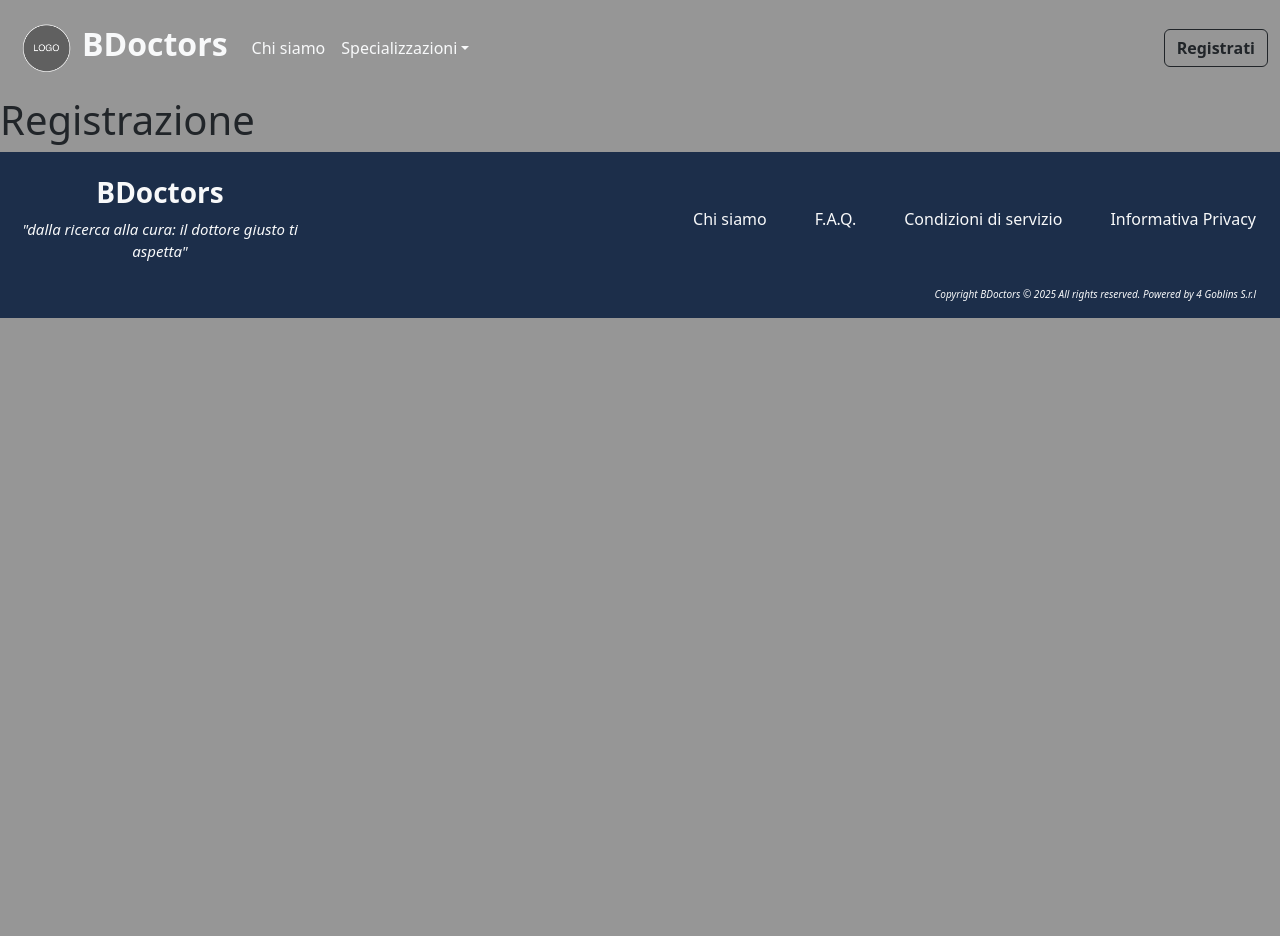
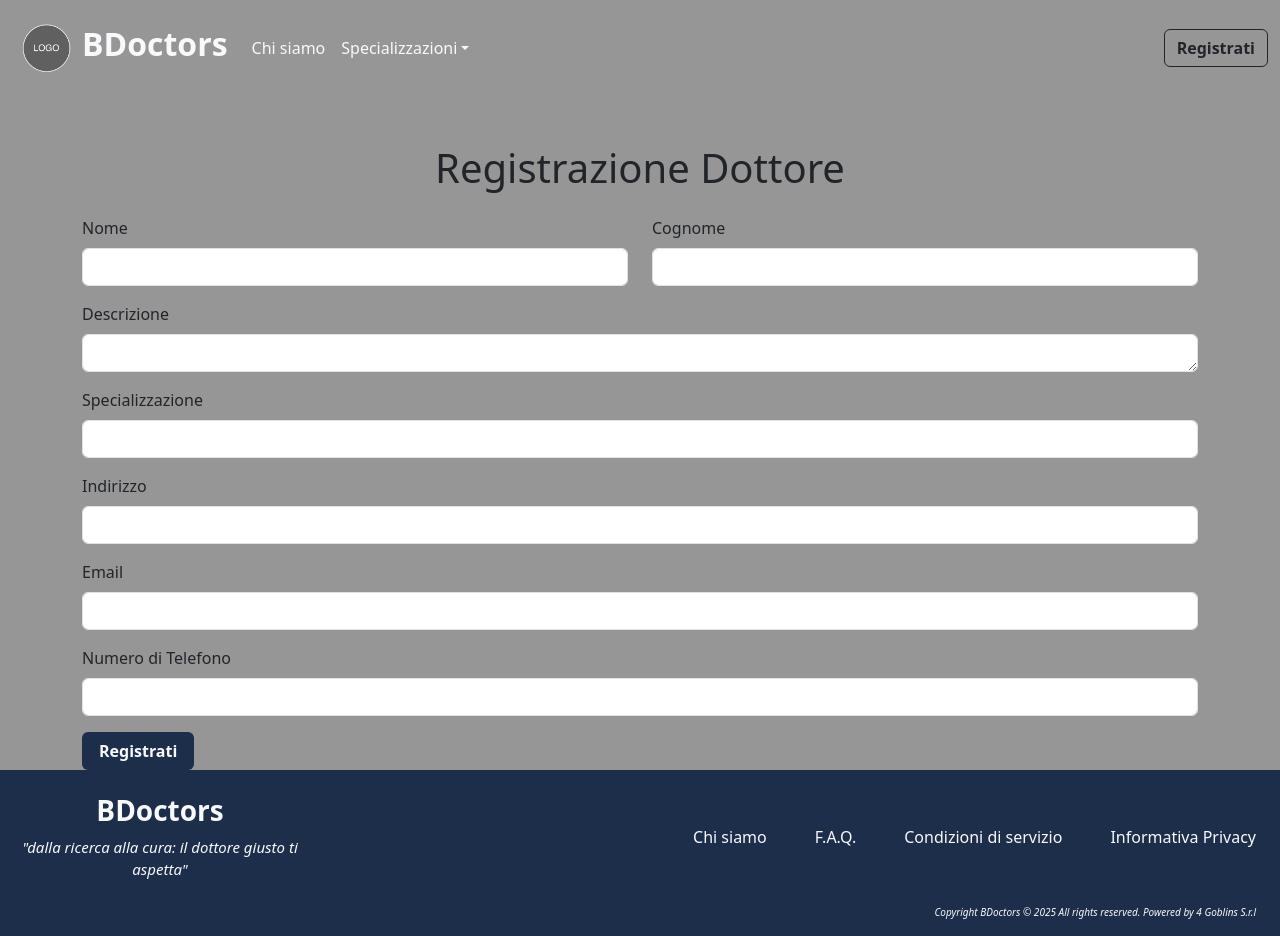
Before and after one commit to DanielaEsposito/doctors-frontend, a React (Vite) app: page /registration in a window 1280 px wide. Before the commit the page ends 800 px from the top, so only its background shows below. Built offline with nearby package versions, Linux system fonts and the light colour scheme.

Commit message:
fixed footer and added input form to registration page

```diff
--- a/src/layouts/DefaultLayout.jsx
+++ b/src/layouts/DefaultLayout.jsx
@@ -1,17 +1,18 @@
 import { Outlet } from "react-router-dom";
-//components
+// components
 import Header from "../components/Header";
 import Footer from "../components/Footer";
 
 export default function DefaultLayout() {
   return (
-    <>
+    <div className="d-flex flex-column min-vh-100">
+      {" "}
       <Header />
-      <main>
+      <main className="flex-grow-1">
+        {" "}
         <Outlet />
       </main>
-
       <Footer />
-    </>
+    </div>
   );
 }
--- a/src/pages/RegistrationPage.jsx
+++ b/src/pages/RegistrationPage.jsx
@@ -1,7 +1,146 @@
+import { useState } from "react";
+
 export default function RegistrationPage() {
+  const [formData, setFormData] = useState({
+    name: "",
+    surname: "",
+    description: "",
+    specialty: "",
+    address: "",
+    email: "",
+    phone_number: "",
+  });
+
+  const handleChange = (e) => {
+    const { name, value } = e.target;
+    setFormData((prevState) => ({
+      ...prevState,
+      [name]: value,
+    }));
+  };
+
+  const handleSubmit = (e) => {
+    e.preventDefault();
+    console.log("Form submitted", formData);
+  };
+
   return (
-    <>
-      <h1>Registrazione</h1>
-    </>
+    <div className="container mt-5">
+      <h1 className="text-center mb-4">Registrazione Dottore</h1>
+      <form onSubmit={handleSubmit}>
+        <div className="row mb-3">
+          <div className="col-md-6">
+            <label htmlFor="nome" className="form-label">
+              Nome
+            </label>
+            <input
+              type="text"
+              className="form-control"
+              id="nome"
+              name="nome"
+              value={formData.nome}
+              onChange={handleChange}
+              required
+            />
+          </div>
+
+          <div className="col-md-6">
+            <label htmlFor="cognome" className="form-label">
+              Cognome
+            </label>
+            <input
+              type="text"
+              className="form-control"
+              id="cognome"
+              name="cognome"
+              value={formData.cognome}
+              onChange={handleChange}
+              required
+            />
+          </div>
+        </div>
+
+        <div className="mb-3">
+          <label htmlFor="descrizione" className="form-label">
+            Descrizione
+          </label>
+          <textarea
+            className="form-control"
+            id="descrizione"
+            name="descrizione"
+            rows="3"
+            value={formData.descrizione}
+            onChange={handleChange}
+            required
+          ></textarea>
+        </div>
+
+        <div className="mb-3">
+          <label htmlFor="specializzazione" className="form-label">
+            Specializzazione
+          </label>
+          <input
+            type="text"
+            className="form-control"
+            id="specializzazione"
+            name="specializzazione"
+            value={formData.specializzazione}
+            onChange={handleChange}
+            required
+          />
+        </div>
+
+        <div className="mb-3">
+          <label htmlFor="indirizzo" className="form-label">
+            Indirizzo
+          </label>
+          <input
+            type="text"
+            className="form-control"
+            id="indirizzo"
+            name="indirizzo"
+            value={formData.indirizzo}
+            onChange={handleChange}
+            required
+          />
+        </div>
+
+        <div className="mb-3">
+          <label htmlFor="email" className="form-label">
+            Email
+          </label>
+          <input
+            type="email"
+            className="form-control"
+            id="email"
+            name="email"
+            value={formData.email}
+            onChange={handleChange}
+            required
+          />
+        </div>
+
+        <div className="mb-3">
+          <label htmlFor="telefono" className="form-label">
+            Numero di Telefono
+          </label>
+          <input
+            type="tel"
+            className="form-control"
+            id="telefono"
+            name="telefono"
+            value={formData.telefono}
+            onChange={handleChange}
+            required
+          />
+        </div>
+        <button
+          type="submit"
+          className="btn btn-custom fw-semibold d-inline-block text-start px-3"
+        >
+          Registrati
+        </button>
+      </form>
+    </div>
   );
 }
```
